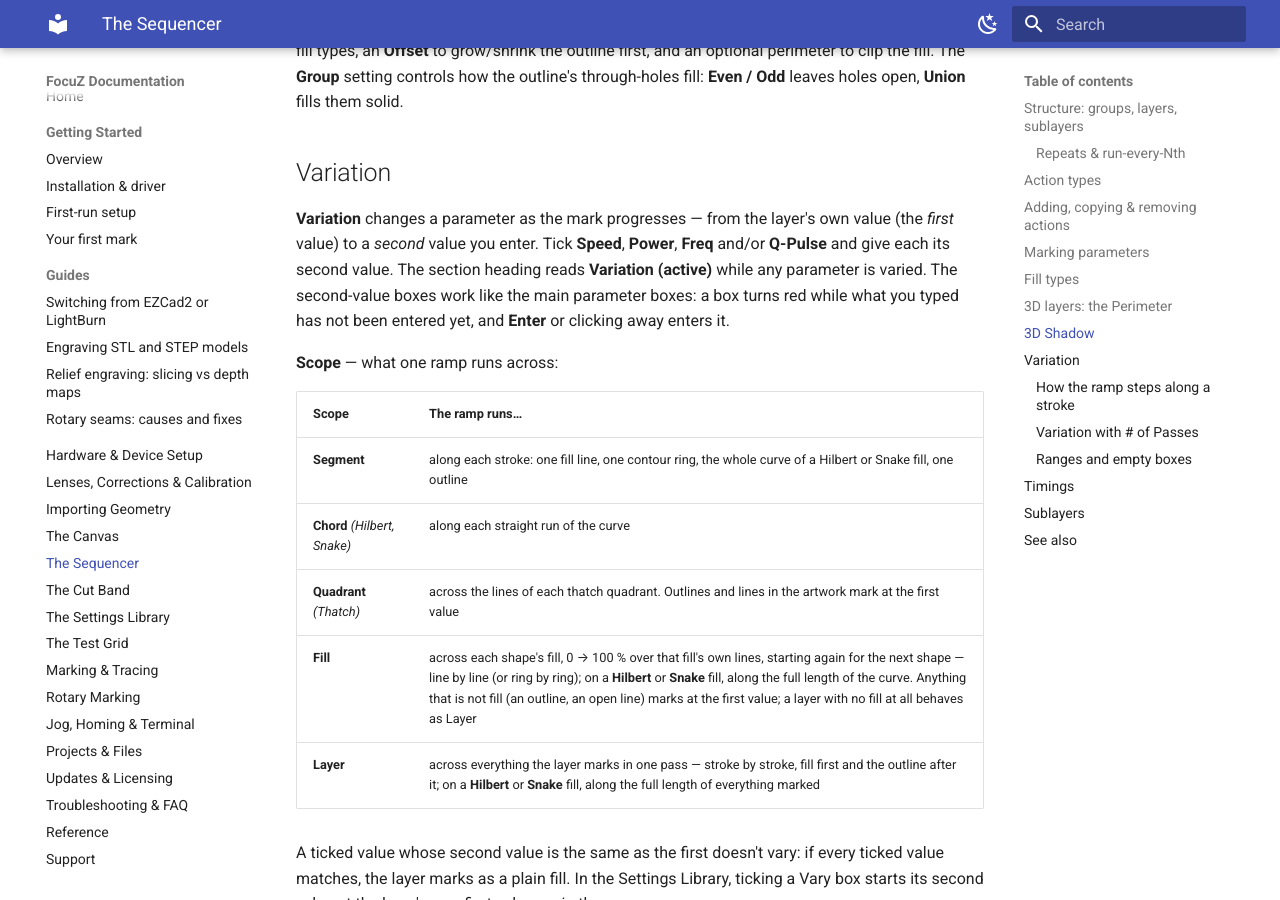
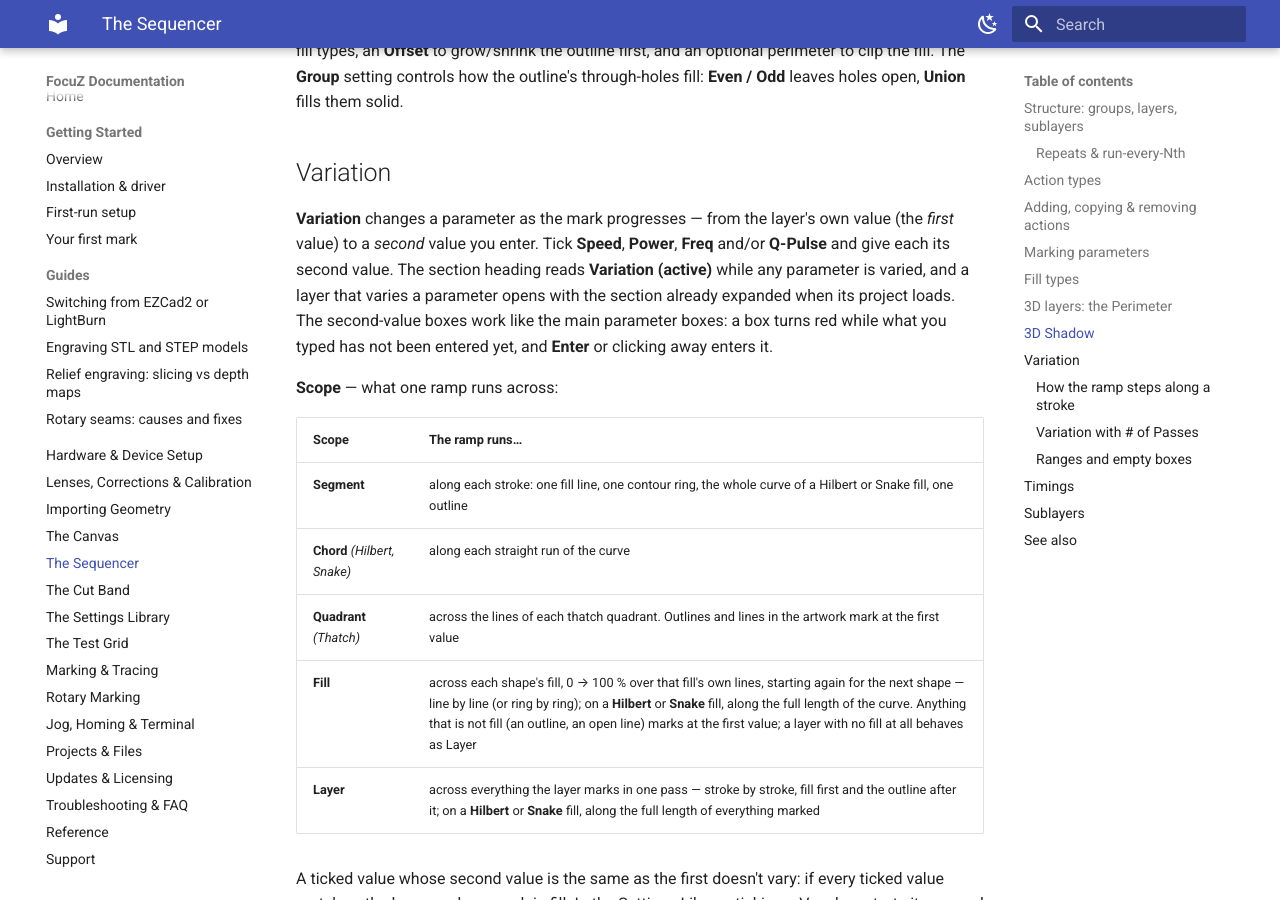
Before and after one commit to Lokahi-Shop/focuz-docs, an MkDocs documentation site: the page built from docs/sequencer.md, in a window 1280 px wide and 900 px high, scrolled down 5899 px. Built offline with MkDocs 1.6.1 and Material for MkDocs 9.7.7, drawn with Linux system fonts in a browser that asks for light colours.

Commit message:
Sequencer: a layer that varies a parameter opens with Variation expanded
Co-Authored-By: Claude Fable 5.1 <noreply@anthropic.com>

```diff
--- a/docs/sequencer.md
+++ b/docs/sequencer.md
@@ -217,7 +217,8 @@ The **Group** setting controls how the outline's through-holes fill: **Even / Od
 
 **Variation** changes a parameter as the mark progresses — from the layer's own value (the *first*
 value) to a *second* value you enter. Tick **Speed**, **Power**, **Freq** and/or **Q-Pulse** and give
-each its second value. The section heading reads **Variation (active)** while any parameter is varied.
+each its second value. The section heading reads **Variation (active)** while any parameter is varied,
+and a layer that varies a parameter opens with the section already expanded when its project loads.
 The second-value boxes work like the main parameter boxes: a box turns red while what you typed has not
 been entered yet, and **Enter** or clicking away enters it.
 
```
